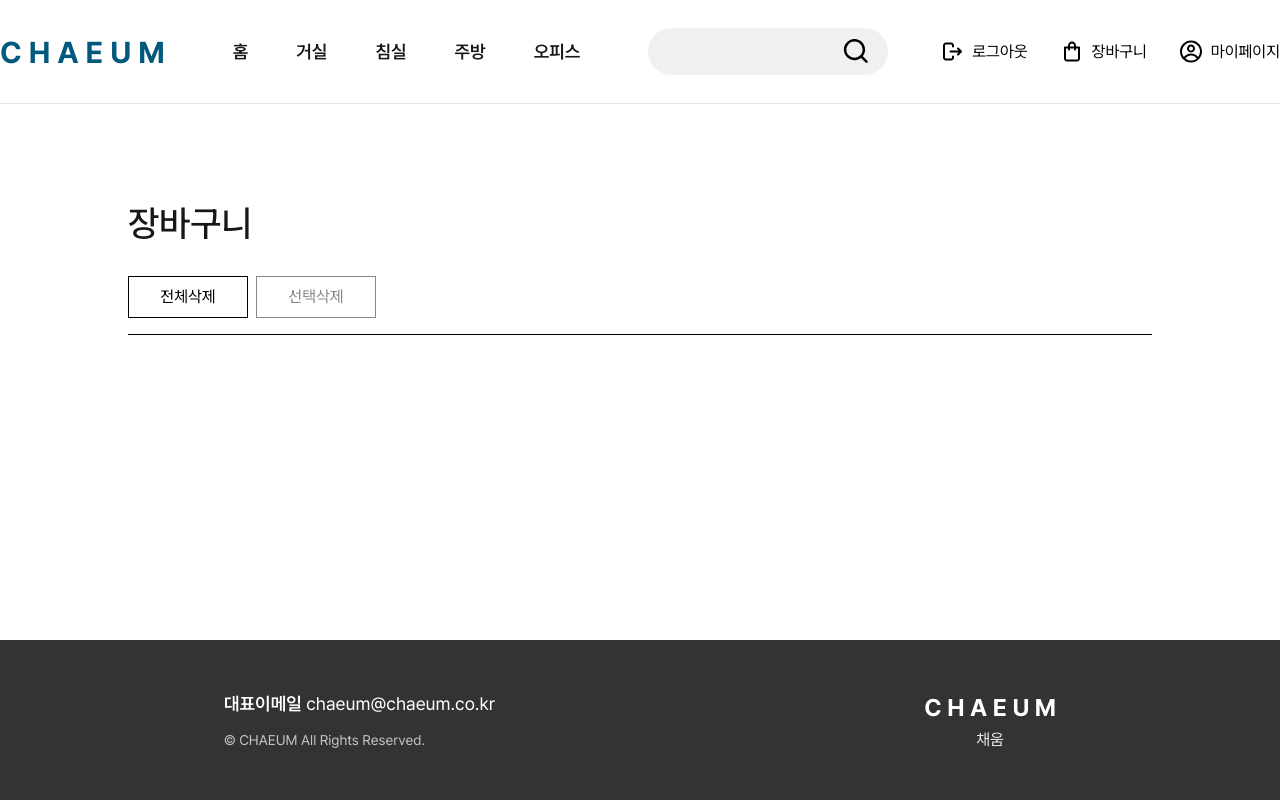
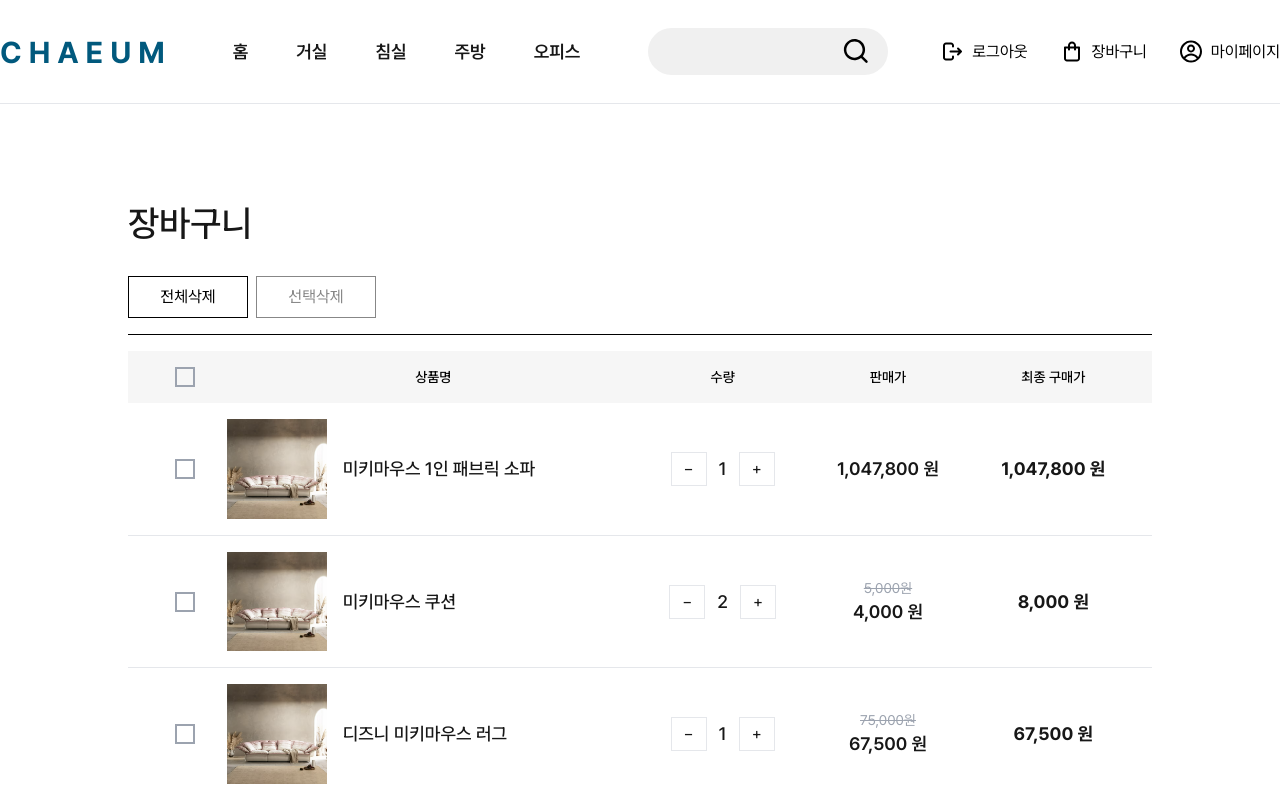
Before and after one commit to 2025Chaeum/chaeum-fe, a Next.js app in the folder chaeum/: page /cart in a window 1280 px wide. Shown: the top 800 px of the page. Built offline with nearby package versions, Linux system fonts and the light colour scheme.

Commit message:
[feat] 장바구니 리스트 컴포넌트 구현(#12)

```diff
--- /dev/null
+++ b/chaeum/src/api/mock-cart.ts
@@ -0,0 +1,52 @@
+import { CartResponse } from '@/types/cart';
+
+export async function fetchMockCart(): Promise<CartResponse> {
+  return new Promise((resolve) => {
+    setTimeout(() => {
+      resolve({
+        status: 'OK',
+        message: 'success',
+        responseDto: {
+          productList: [
+            {
+              productId: 1,
+              name: '미키마우스 1인 패브릭 소파',
+              photo: '/images/test-sofa.png',
+              count: 1,
+              price: 1047800,
+              sale: 0,
+              finalPrice: 1047800,
+            },
+            {
+              productId: 2,
+              name: '미키마우스 쿠션',
+              photo: '/images/test-sofa.png',
+              count: 2,
+              price: 5000,
+              sale: 20,
+              finalPrice: 8000,
+            },
+            {
+              productId: 3,
+              name: '디즈니 미키마우스 러그',
+              photo: '/images/test-sofa.png',
+              count: 1,
+              price: 75000,
+              sale: 10,
+              finalPrice: 67500,
+            },
+            {
+              productId: 4,
+              name: '디즈니 미니마우스 담요',
+              photo: '/images/test-sofa.png',
+              count: 1,
+              price: 45000,
+              sale: 5,
+              finalPrice: 42750,
+            },
+          ],
+        },
+      });
+    }, 500);
+  });
+}
--- /dev/null
+++ b/chaeum/src/app/cart/list/CartItem.tsx
@@ -0,0 +1,63 @@
+'use client';
+
+import { useState } from 'react';
+import Image from 'next/image';
+import QuantitySelector from '@/components/QuantitySelector';
+import { CartProduct } from '@/types/cart';
+
+interface CartItemProps extends CartProduct {
+  isSelected: boolean;
+  onSelect: (productId: number) => void;
+}
+
+export default function CartItem({
+  productId,
+  name,
+  photo,
+  count,
+  price,
+  sale,
+  isSelected,
+  onSelect,
+}: CartItemProps) {
+  const [quantity, setQuantity] = useState(count);
+
+  const discountedPrice = Math.floor((price * (100 - sale)) / 100);
+
+  const totalFinalPrice = discountedPrice * quantity;
+
+  return (
+    <div className="grid grid-cols-12 items-center border-b p-4">
+      <input
+        type="checkbox"
+        className="col-span-1 mx-auto w-5 h-5 appearance-none border-2 border-gray-400 checked:bg-black checked:border-black checked:text-white flex items-center justify-center relative
+    before:content-['✔'] before:absolute before:text-white before:text-lg before:hidden checked:before:block"
+        checked={isSelected}
+        onChange={() => onSelect(productId)}
+      />
+
+      <div className="col-span-5 flex items-center">
+        <Image src={photo} alt={name} width={100} height={100} className="mr-4" />
+        <p className="text-lg font-medium">{name}</p>
+      </div>
+
+      <div className="col-span-2 flex justify-center">
+        <QuantitySelector
+          initialQuantity={quantity}
+          onChange={(newQuantity) => setQuantity(newQuantity)}
+        />
+      </div>
+
+      <div className="col-span-2 text-center">
+        {sale > 0 && (
+          <p className="text-sm line-through text-gray-400">{price.toLocaleString()}원</p>
+        )}
+        <p className="text-lg font-semibold">{discountedPrice.toLocaleString()} 원</p>
+      </div>
+
+      <div className="col-span-2 text-lg text-center font-bold">
+        {totalFinalPrice.toLocaleString()} 원
+      </div>
+    </div>
+  );
+}
--- /dev/null
+++ b/chaeum/src/app/cart/list/CartList.tsx
@@ -0,0 +1,86 @@
+'use client';
+
+import { useEffect, useState } from 'react';
+import { fetchMockCart } from '@/api/mock-cart';
+import CartItem from './CartItem';
+import { CartResponse } from '@/types/cart';
+
+export default function CartList() {
+  const [cart, setCart] = useState<CartResponse | null>(null);
+  const [loading, setLoading] = useState(true);
+  const [selectedItems, setSelectedItems] = useState<{ [key: number]: boolean }>({});
+  const [selectAll, setSelectAll] = useState(false);
+
+  useEffect(() => {
+    async function loadCart() {
+      const data = await fetchMockCart();
+      setCart(data);
+
+      const initialSelection: { [key: number]: boolean } = {};
+      data.responseDto.productList.forEach((item) => {
+        initialSelection[item.productId] = false;
+      });
+      setSelectedItems(initialSelection);
+
+      setLoading(false);
+    }
+    loadCart();
+  }, []);
+
+  const handleSelectAll = () => {
+    const newSelectAll = !selectAll;
+    setSelectAll(newSelectAll);
+
+    const updatedSelection: { [key: number]: boolean } = {};
+    cart?.responseDto.productList.forEach((item) => {
+      updatedSelection[item.productId] = newSelectAll;
+    });
+
+    setSelectedItems(updatedSelection);
+  };
+
+  const handleItemSelect = (productId: number) => {
+    const updatedSelection = {
+      ...selectedItems,
+      [productId]: !selectedItems[productId],
+    };
+
+    setSelectedItems(updatedSelection);
+
+    const allSelected = Object.values(updatedSelection).every((selected) => selected);
+    setSelectAll(allSelected);
+  };
+
+  if (loading) {
+    return <p>로딩 중...</p>;
+  }
+
+  return (
+    <div className=" mx-auto">
+      <div className="grid grid-cols-12 p-4 text-black bg-lightGray text-sm font-medium">
+        <div className="col-span-1 flex items-center justify-center">
+          <input
+            type="checkbox"
+            className="col-span-1 mx-auto w-5 h-5 appearance-none border-2 border-gray-400 checked:bg-black checked:border-black checked:text-white flex items-center justify-center relative
+    before:content-['✔'] before:absolute before:text-white before:text-lg before:hidden checked:before:block"
+            checked={selectAll}
+            onChange={handleSelectAll}
+          />
+        </div>
+        <span className="col-span-5 text-center">상품명</span>
+        <span className="col-span-2 text-center">수량</span>
+        <span className="col-span-2 text-center">판매가</span>
+        <span className="col-span-2 text-center">최종 구매가</span>
+      </div>
+
+      {cart?.responseDto.productList.map((item) => (
+        <CartItem
+          key={item.productId}
+          {...item}
+          isSelected={selectedItems[item.productId]}
+          onSelect={handleItemSelect}
+        />
+      ))}
+    </div>
+  );
+}
--- a/chaeum/src/app/cart/page.tsx
+++ b/chaeum/src/app/cart/page.tsx
@@ -1,6 +1,7 @@
 'use client';
 
 import Button from './deleteButton';
+import CartList from './list/CartList';
 
 export default function ShoppingCart() {
   return (
@@ -9,6 +10,7 @@ export default function ShoppingCart() {
       <Button color="black">전체삭제</Button>
       <Button color="deepGray">선택삭제</Button>
       <hr className="my-4 border-black" />
+      <CartList />
     </div>
   );
 }
--- /dev/null
+++ b/chaeum/src/types/cart.ts
@@ -0,0 +1,17 @@
+export interface CartProduct {
+  productId: number;
+  name: string;
+  photo: string;
+  count: number;
+  price: number;
+  sale: number;
+  finalPrice: number;
+}
+
+export interface CartResponse {
+  status: string;
+  message: string;
+  responseDto: {
+    productList: CartProduct[];
+  };
+}
```
